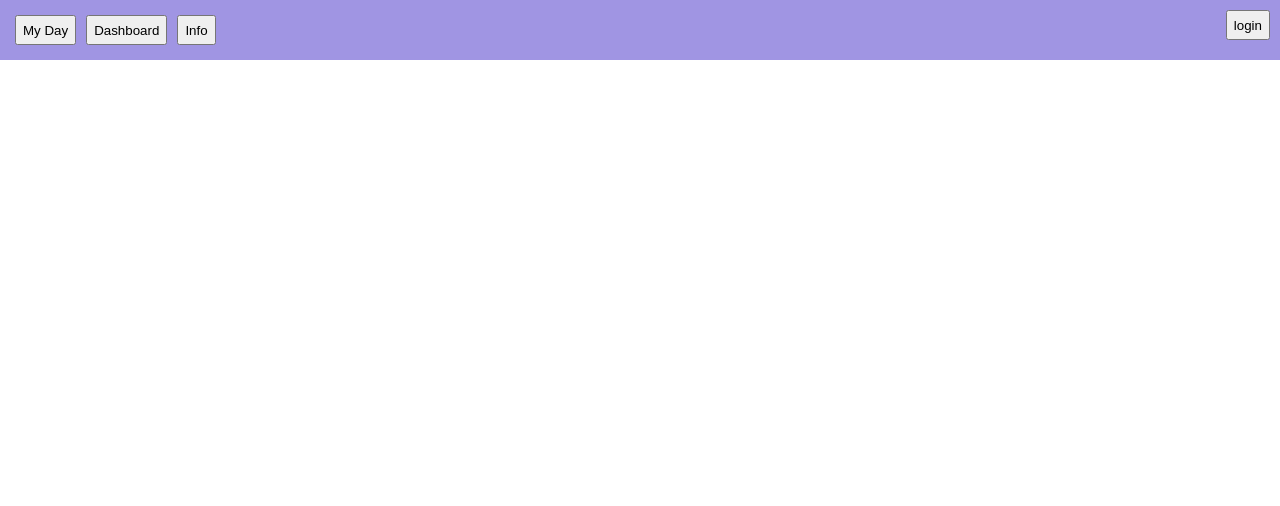
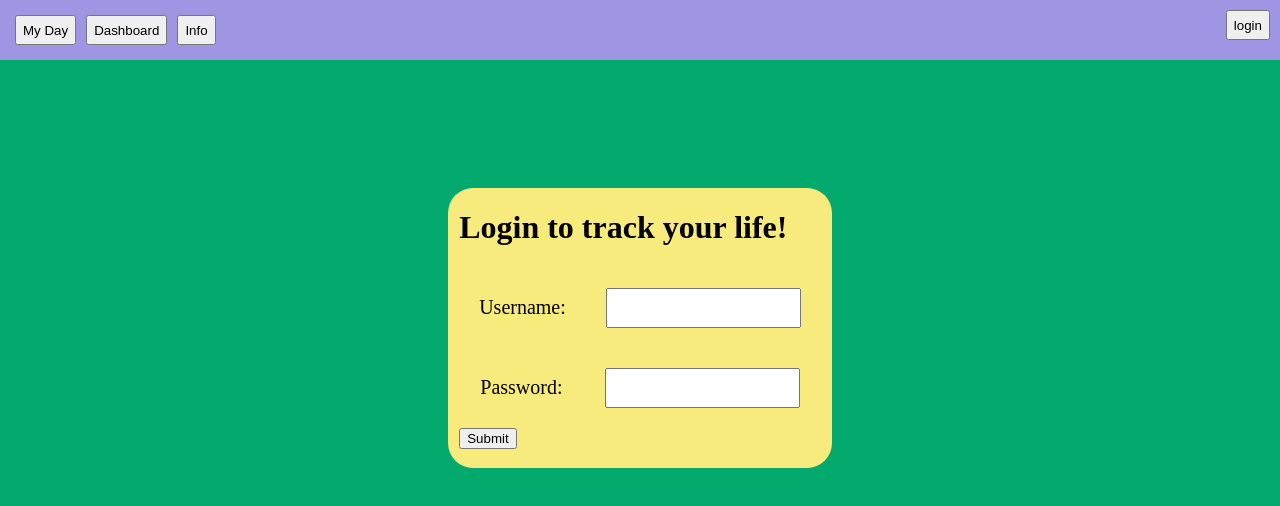
Before and after one commit to Curtisodell1/LifeTrackerProject, a React (Create React App) app in the folder client/: page /login in a window 1280 px wide. Shown: the top 506 px of the page. Built offline with nearby package versions, Linux system fonts and the light colour scheme.

Commit message:
updates to login, home, dashboard,and dayview

```diff
--- a/client/src/components/App.js
+++ b/client/src/components/App.js
@@ -2,17 +2,22 @@ import React, { useEffect, useState } from "react";
 import { Switch, Route } from "react-router-dom";
 import Dashboard from "./Dashboard.js"
 import DayView from "./DayView.js";
-import Home from "./Home.js"
+import Login from "./Login.js"
 import Header from "./Header.js"
 import Info from "./Info.js"
+import Home from "./Home.js"
 
 
 function App() {
   return(
   <div>
     <Header></Header>
+
         <Route exact path ="/">
-          <Home></Home>
+        <Home></Home>
+        </Route>
+        <Route exact path ="/login">
+        <Login></Login>
         </Route>
         <Route exact path ="/dashboard">
           <Dashboard></Dashboard>
--- a/client/src/components/Dashboard.js
+++ b/client/src/components/Dashboard.js
@@ -4,31 +4,23 @@ function Dashboard(){
         <div id="dashboardPage">
             <div id="dashboardRow1">
                 <div className="dashboard" id="dashboard1">
-                    <div>
-                    <div id="testDashboard1">Test </div>
-                    <div id="inputDashboard1">Test Text</div>
-                    </div>
-                </div>
-                <span className="dashboard" id="dashboard2">
-                <div>
                     <div id="testDashboard1">Test </div>
                     <div id="inputDashboard1">Test Text</div>
                 </div>
+                <span className="dashboard" id="dashboard2">
+                    <div id="testDashboard1">Test </div>
+                    <div id="inputDashboard1">Test Text</div>
                 <div id="inputDashboard2"></div>
                 </span>
             </div>
             <div id="dashboardRow2">
                 <span className="dashboard" id="dashboard3">
-                    <div>
                         <div id="testDashboard1">Test </div>
                         <div id="inputDashboard1">Test Text</div>
-                    </div>
                 </span>
                 <span className="dashboard" id="dashboard4">
-                    <div>
                         <div id="testDashboard1">Test </div>
                         <div id="inputDashboard1">Test Text</div>
-                    </div>
                 </span>
             </div>
         </div>
--- a/client/src/components/Home.js
+++ b/client/src/components/Home.js
@@ -1,12 +1,13 @@
-
+import { Link } from "react-router-dom"
 
 function Home(){
     return (
         <div>
 
         <h1>Improvement happens one day at a time!</h1>
-
-
+        <Link to = "/login">
+        <button>LogIn</button>
+        </Link>
         </div>
     )
 }
--- /dev/null
+++ b/client/src/components/Login.js
@@ -0,0 +1,44 @@
+import React, {useState} from "react"
+
+function Login(){
+
+    const [username, setUsername] = useState("")
+    const [password, setPassword] = useState("")
+    function handleSubmit(e) {
+        e.preventDefault()
+        console.log(username, password)
+    }
+    return(
+        <div className="loginPage">
+            <div className="loginContainer">
+                <h1 id="loginStyle">Login to track your life!</h1>
+                <form
+                onSubmit={handleSubmit}
+                className="LoginForm">
+                            <div className="loginBoxes">
+                                <label className="activityLabel">Username: </label>
+                                <div className="loginBoxes"/>
+                                <input
+                                onChange={(e) => setUsername(e.target.value)}
+                                id="inputField"
+                                type="text"
+                                />
+                            </div>
+                            <div className="loginBoxes">
+                                <label className="activityLabel">Password: </label>
+                                <div className="loginBoxes"/>
+                                <input
+                                onChange={(e) => setPassword(e.target.value)}
+                                id="inputField"
+                                type="text"/>
+                            </div>
+                            <input
+                            type="submit"
+                            />
+                </form>
+        </div>
+        </div>
+    )
+}
+
+export default Login
--- a/client/src/index.css
+++ b/client/src/index.css
@@ -39,6 +39,47 @@ body{
 .loginButton{
   margin: 10px;
   height: 30px;
+}
+
+/* Login */
+.loginPage{
+    display: flex;
+    background-color: #04AA6D;
+    height: 100vh;
+    flex-direction: column;
+    justify-content:flex-start;
+    align-content: center;
+    flex-wrap: wrap;
+}
+
+.loginContainer{
+  display: flex;
+  align-content: center;
+  flex-direction: column;
+  justify-content: start;
+  flex-wrap: wrap;
+  width: 30vw;
+  height:35vh;
+  background-color: rgba(248, 235, 125, 1);
+  border-radius: 25px;
+  border-color:rgba(223, 148, 175, 1) ;
+  margin-top: 10%;
+}
+
+.loginBoxes{
+  display: flex;
+  flex-direction: row;
+  align-content: space-evenly;
+  justify-content: space-evenly;
+  padding: 20px;
+}
+
+.loginForm{
+    background-color: rgba(144, 191, 234, 1);
+    display: flex;
+    flex-direction: column;
+    justify-content:flex-start ;
+    align-content:flex-start;
 }
 
 /* Dashboard */
```
Also changed, not shown: client/src/components/DayView.js (+30 -2 lines).
